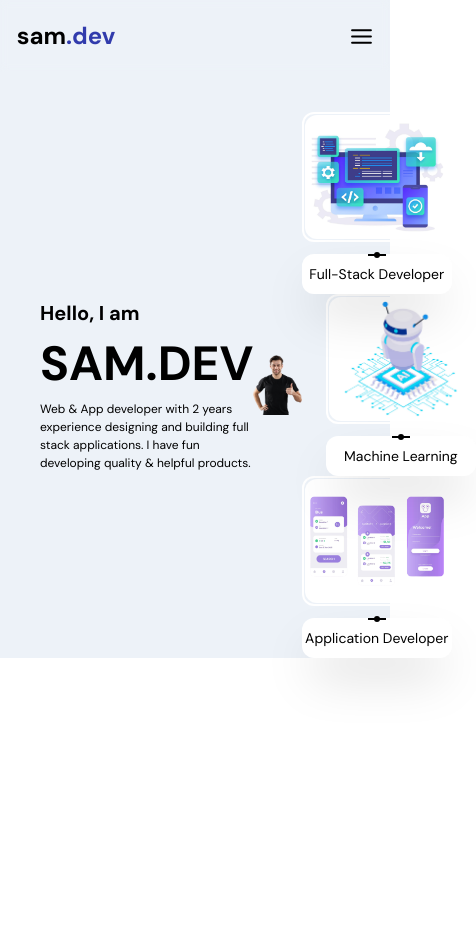
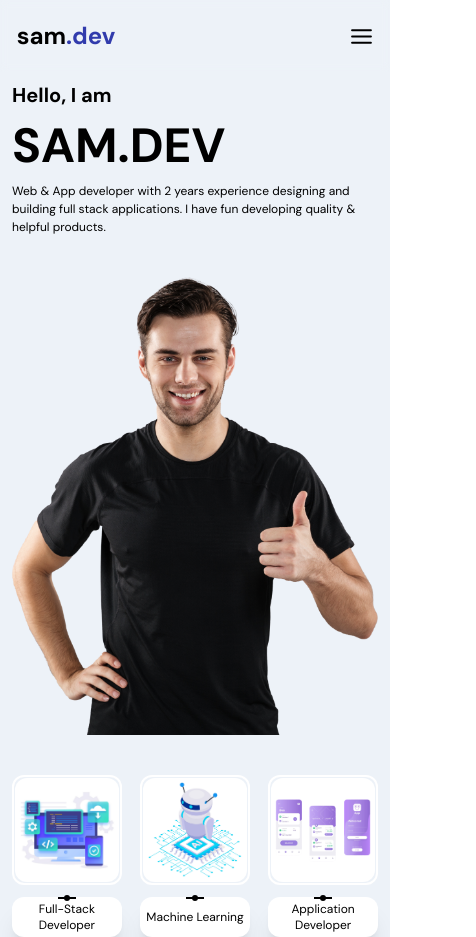
Before and after one commit to SaM-0777/my-portfolio, a React (Vite) app: page / in a window 390 px wide. Shown: the whole page, 476 px wide, since content can reach past the window. Before the commit the page ends 844 px from the top, so only its background shows below. Built offline with nearby package versions, Linux system fonts and the light colour scheme.

Commit message:
responsiveness of navbar & hero-section fixed

```diff
--- a/src/components/SkillCard.tsx
+++ b/src/components/SkillCard.tsx
@@ -5,16 +5,16 @@ type SkillCardProps = {
 
 function SkillCard({ image, title }: SkillCardProps) {
   return (
-    <div className="w-[150px]">
-      <div className="border-white border-[2px] p-[1px] h-[130px] rounded-xl flex justify-center items-center">
+    <div className="w-full">
+      <div className="border-white border-[2px] p-[1px] md:h-[130px] h-[110px] rounded-xl flex justify-center items-center">
         <div className="bg-[#FFFFFF] p-1 rounded-xl w-full h-full">
           <img src={image} alt="skill" className="object-contain w-full h-full" />
         </div>
       </div>
-      <div className="mt-3 bg-white rounded-xl h-[40px] justify-center items-center flex relative shadow-2xl">
+      <div className="mt-3 bg-white rounded-xl h-[40px] justify-center items-center flex relative shadow-xl">
         <div className="bg-black w-[18px] h-[2px] z-10 absolute top-[-0.5px]" />
         <div className="bg-black w-[6px] h-[6px] rounded-full absolute z-20 top-[-2.5px]" />
-        <h3 className="text-sm text-center">{title}</h3>
+        <h3 className="md:text-sm text-xs text-center">{title}</h3>
       </div>
     </div>
   )
--- a/src/containers/HeroSection/HeroSection.tsx
+++ b/src/containers/HeroSection/HeroSection.tsx
@@ -19,27 +19,27 @@ function HeroSection() {
   }
 
   return (
-    <div id="Home" className="relative bg-cover bg-repeat bg-center mt-10 flex-3 w-full h-full" >
-      <div className="flex justify-between items-center mx-10" >
-        <motion.div whileInView={{ y: [50, 0], opacity: [0, 1] }} transition={{ duration: 0.5 }} className="flex flex-1 flex-col justify-start items-start" >
+    <div id="Home" className="relative bg-cover bg-repeat bg-center pt-20 flex-3 w-full h-full" >
+      <div className="xl:flex xl:flex-row flex-col justify-between items-center md:mx-10 mx-3" >
+        <motion.div whileInView={{ y: [50, 0], opacity: [0, 1] }} transition={{ duration: 0.5 }} className="flex flex-1 flex-col justify-start items-start md:w-[400px] xl:w-full" >
           <h3 className="text-[20px] font-bold" >Hello, I am</h3>
           <h1 className="text-[48px] font-extrabold" >SAM.DEV</h1>
           <p className="text-[12px]" >Web & App developer with 2 years experience designing and building full stack applications. I have fun developing quality & helpful products.</p>
         </motion.div>
-        <motion.div whileInView={{ opacity: [0, 1] }} transition={{ duration: 0.5, delayChildren: 0.5 }} className="relative flex-1" >
+        <motion.div whileInView={{ opacity: [0, 1] }} transition={{ duration: 0.5, delayChildren: 0.5 }} className="relative xl:flex-1 mt-10" >
           <img src={images.profile} alt="profile" className="object-contain w-full z-[1]" />
-          <motion.img whileInView={{ scale: [0, 1] }} transition={{ duration: 1, ease: 'easeInOut' }} src={images.circle} alt="profile-circle" className="absolute left-0 right-0 top-[-70px] z-[-1] w-full h-full" />
+          <motion.img whileInView={{ scale: [0, 1] }} transition={{ duration: 1, ease: 'easeInOut' }} src={images.circle} alt="profile-circle" className="absolute left-0 right-0 xl:top-[-90px] top-0 z-[-1] w-full h-full" />
         </motion.div>
-        <div className="flex-1 flex justify-center" >
-          <motion.div variants={scaleVariants} whileInView={scaleVariants.whileInView} className="grid grid-cols-2" >
-            <div className="col-start-1 col-span-1" >
+        <div className="xl:flex-1 xl:flex xl:justify-center items-center" >
+          <motion.div variants={scaleVariants} whileInView={scaleVariants.whileInView} className="xl:grid xl:grid-cols-2 flex justify-between items-center mt-10 xl:mt-0 xl:gap-0 xl:px-0" >
+            <div className="xl:col-start-1 xl:col-span-1 xl:w-[150px] w-[30%]" >
               <SkillCard image={images.webDeveloper} title={"Full-Stack Developer"} />
             </div>
-            <div className="col-start-1 col-span-1" />
-            <div className="col-start-2 col-span-1" >
+            <div className="col-start-1 col-span-1 xl:block hidden" />
+            <div className="xl:col-start-2 xl:col-span-1 xl:w-[150px] sm:mx-5 w-[30%]" >
               <SkillCard image={images.machineLearning} title={"Machine Learning"} />
             </div>
-            <div className="col-start-1 col-span-1" >
+            <div className="xl:col-start-1 xl:col-span-1 xl:w-[150px] w-[30%]" >
               <SkillCard image={images.appDeveloper} title={"Application Developer"} />
             </div>
           </motion.div>
--- a/src/containers/HeroSection/herosection.scss
+++ b/src/containers/HeroSection/herosection.scss
@@ -1,5 +1,5 @@
 #Home {
-    background: url('../../assets/bgIMG.png');
+    background-image: url('../../assets/bgIMG.png');
     // background-color: red;
 }
 
--- a/src/containers/NavBar/NavBar.tsx
+++ b/src/containers/NavBar/NavBar.tsx
@@ -17,7 +17,7 @@ function NavBar() {
   function onClickCloseMenu() { setToggleMenu(false) }
 
   return (
-    <nav className="app__navbar w-full flex justify-between items-center p-4 bg-[rgba(255, 255, 255, 0.25)] z-[2]" >
+    <nav className="app__navbar w-full flex justify-between items-center p-4 bg-[rgba(255, 255, 255, 0.25)] z-[2] fixed" >
       <div className="flex justify-center items-center cursor-pointer w-[100px] h-[40px]" >
         {/*<img src={images.logo} alt="logo" className="w-[100px] h-[40px]" />*/}
         <h1 className="font-bold text-[24px]" >sam</h1>
@@ -38,7 +38,7 @@ function NavBar() {
         <FiMenu onClick={onClickOpenMenu} className="text-[25px] cursor-pointer" />
         {toggleMenu && (
           <div className="fixed top-0 bottom-0 right-0 z-[5] p-4 w-[300px]" >
-            <div className="bg-[#edf2f8] py-4 px-5 rounded-xl backdrop-blur-sm" >
+            <div className="bg-[#FFFFFF] py-4 px-5 rounded-xl backdrop-blur-sm shadow-2xl" >
               <div className="flex justify-between items-baseline" >
                 <ul className="" >
                   {NavBarItems.map((item, index) => (
@@ -48,7 +48,7 @@ function NavBar() {
                     </li>
                   ))}
                 </ul>
-                <MdClose onClick={onClickCloseMenu} className="text-lg" />
+                <MdClose onClick={onClickCloseMenu} className="text-lg cursor-pointer" />
               </div>
               <hr className="my-5 bg-[#B3B3B8]" />
               <div className="w-[100px] h-[40px] bg-[#313bac] flex justify-center items-center rounded-xl shadow-lg" >
```
